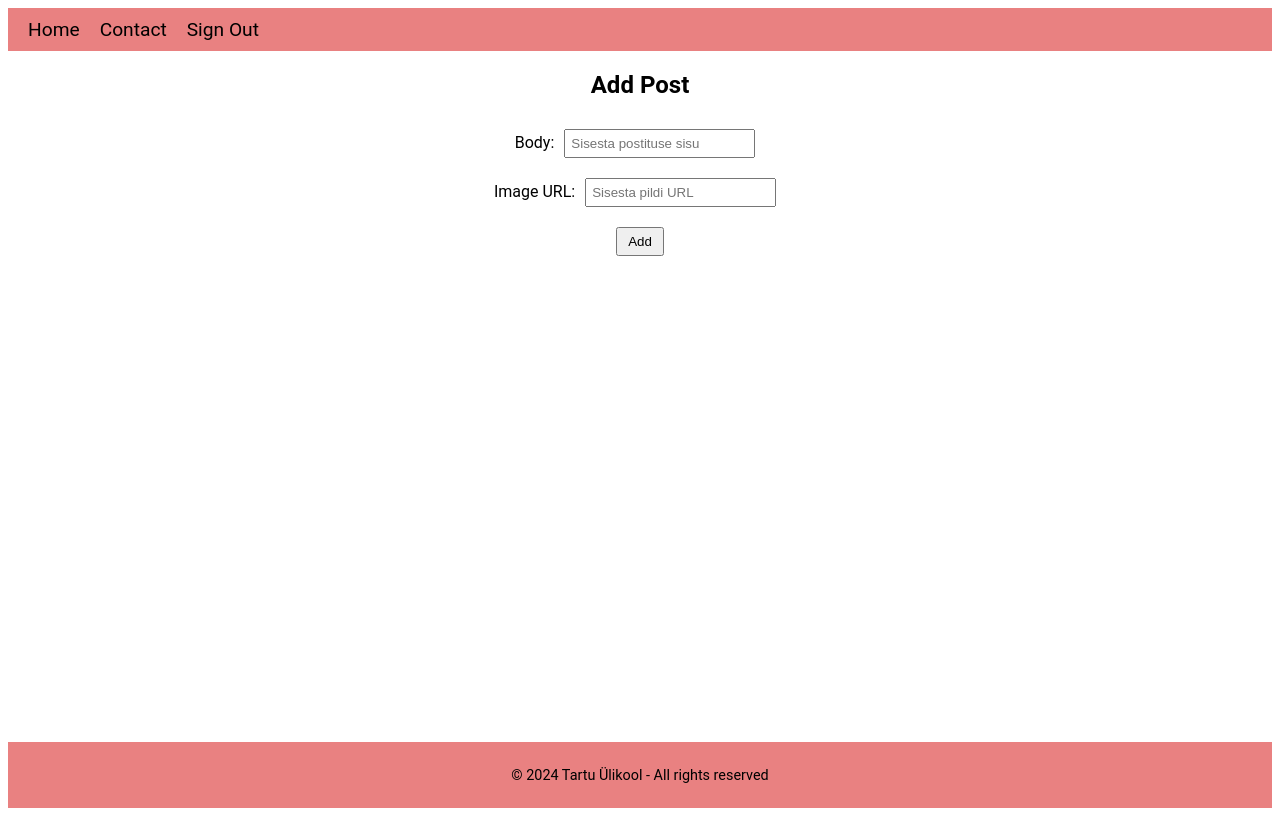
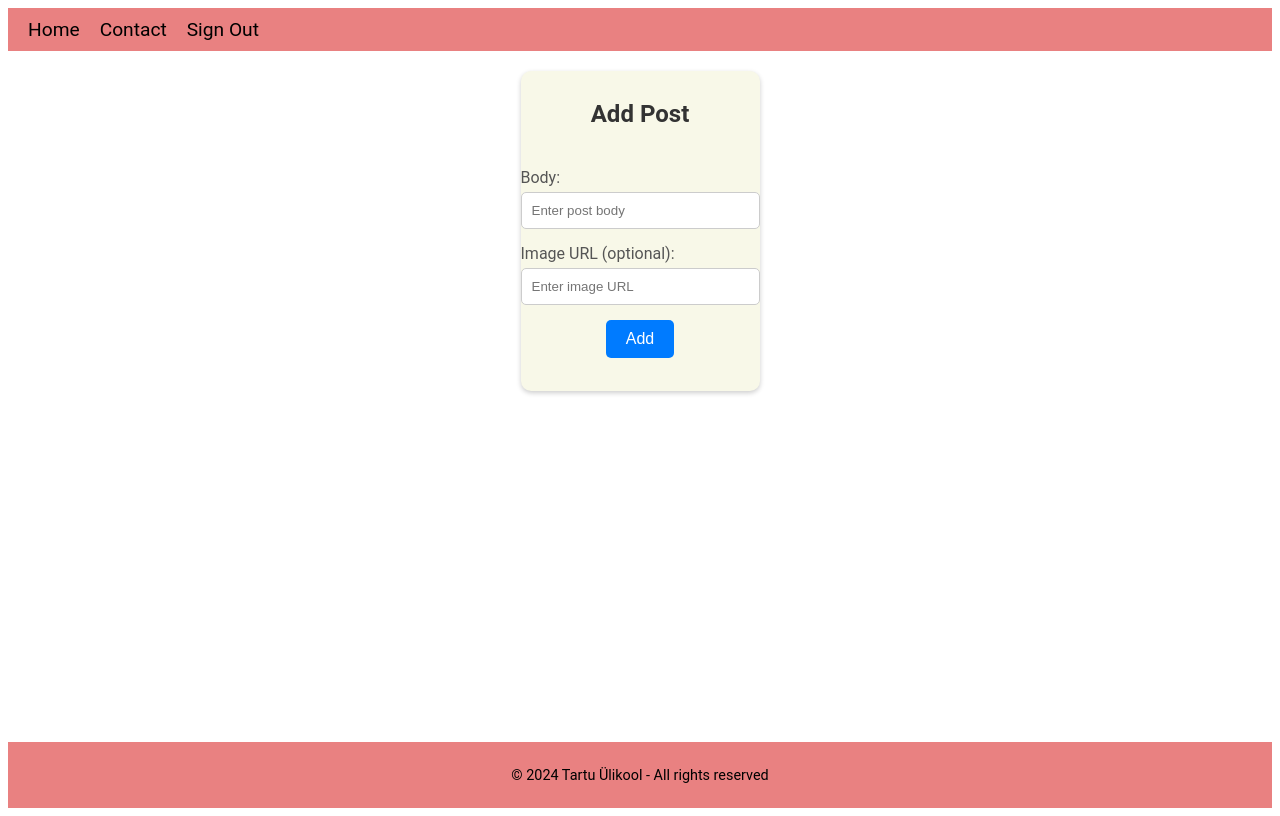
Before and after one commit to RaivoPoisu/WAD2024last, a Vue app in the folder frontend/homework4/: page /add-post in a window 1280 px wide. Built offline with nearby package versions, Linux system fonts and the light colour scheme; sample sign-in values are in the browser's storage.

Commit message:
add post without image

```diff
--- a/frontend/homework4/src/components/AddPost.vue
+++ b/frontend/homework4/src/components/AddPost.vue
@@ -1,17 +1,15 @@
 <template>
-    <div class="add-post">
-      <h2>Add Post</h2>
-      <form @submit.prevent="addPost">
-        <div>
-          <label>Body:</label>
-          <input v-model="body" placeholder="Sisesta postituse sisu" />
-        </div>
-        <div>
-          <label>Image URL:</label>
-          <input v-model="image_url" placeholder="Sisesta pildi URL" />
-        </div>
-        <button type="submit">Add</button>
-      </form>
+    <div class="add-post-container">
+      <h1 class="add-post-title">Add Post</h1>
+      <div class="form-container">
+        <label for="body" class="label">Body:</label>
+        <input v-model="body" id="body" class="input-field" placeholder="Enter post body" />
+
+        <label for="image_url" class="label">Image URL (optional):</label>
+        <input v-model="image_url" id="image_url" class="input-field" placeholder="Enter image URL" />
+
+        <button @click="submitPost" class="submit-button">Add</button>
+      </div>
     </div>
   </template>
 
@@ -26,16 +24,23 @@
       };
     },
     methods: {
-      async addPost() {
+      async submitPost() {
+        if (!this.body) {
+          alert('Post body cannot be empty!');
+          return;
+        }
         try {
           await axios.post('http://localhost:3000/posts', {
             body: this.body,
-            image_url: this.image_url,
+            image_url: this.image_url || null, // Kui pilti pole, saadab nulli
+            date: new Date().toISOString(),
           });
-          alert('Postitus edukalt lisatud!');
-          this.$router.push('/');
+          alert('Post added successfully!');
+          this.body = ''; // Tühjenda väljad pärast lisamist
+          this.image_url = '';
         } catch (error) {
-          console.error('Postituse lisamine ebaõnnestus:', error);
+          console.error('Error adding post:', error);
+          alert('Post addition failed.');
         }
       },
     },
@@ -43,15 +48,67 @@
   </script>
 
   <style scoped>
-  .add-post {
-    text-align: center;
+  /* Peamine konteiner keskele */
+  .add-post-container {
+    display: flex;
+    flex-direction: column;
+    justify-content: center;
+    align-items: center;
+    height: 40vh;
+    background-color: #f8f8e8;
+    border-radius: 10px;
+    margin: 20px auto;
+    max-width: 500px;
+    box-shadow: 0 2px 5px rgba(0, 0, 0, 0.2);
   }
-  input {
-    margin: 10px;
-    padding: 5px;
+
+  /* Pealkiri */
+  .add-post-title {
+    margin-bottom: 20px;
+    font-size: 24px;
+    color: #333;
   }
-  button {
-    margin: 10px;
-    padding: 5px 10px;
+
+  /* Vormide konteiner */
+  .form-container {
+    display: flex;
+    flex-direction: column;
+    align-items: center;
+    width: 100%;
+    padding: 20px;
+  }
+
+  /* Siltide (Body, Image URL) stiil */
+  .label {
+    font-size: 16px;
+    color: #555;
+    margin-bottom: 5px;
+    text-align: left;
+    width: 100%;
+  }
+
+  /* Sisendväljad */
+  .input-field {
+    width: 100%;
+    padding: 10px;
+    margin-bottom: 15px;
+    border: 1px solid #ccc;
+    border-radius: 5px;
+    box-sizing: border-box;
+  }
+
+  /* Nupp */
+  .submit-button {
+    background-color: #007bff;
+    color: white;
+    border: none;
+    padding: 10px 20px;
+    font-size: 16px;
+    cursor: pointer;
+    border-radius: 5px;
+  }
+
+  .submit-button:hover {
+    background-color: #0056b3;
   }
   </style>
--- a/frontend/homework4/src/components/Home.vue
+++ b/frontend/homework4/src/components/Home.vue
@@ -1,16 +1,21 @@
 <template>
     <div>
       <div v-for="post in posts" :key="post.id" class="post-container">
-      <!-- Tekst ja kuupäev -->
+        <!-- Kuupäev -->
         <div class="post-header">
-        <span class="post-title">{{ post.body }}</span>
           <span class="post-date">{{ formatDate(post.date) }}</span>
         </div>
 
-      <!-- Pilt -->
-      <img :src="post.image_url" alt="Posti pilt" class="post-image" @click="goToPost(post.id)" />
+        <!-- Tekst keskel -->
+        <div class="post-text">
+          <span class="post-title">{{ post.body }}</span>
         </div>
 
+        <!-- Pilt (kuvatakse ainult, kui post.image_url on olemas) -->
+        <img v-if="post.image_url" :src="post.image_url" alt="Posti pilt" class="post-image" @click="goToPost(post.id)" />
+      </div>
+
+      <!-- Nupud -->
       <div class="button-container">
         <button @click="navigateToAddPost" class="add-button">Add Post</button>
         <button @click="deleteAllPosts" class="delete-button">Delete All</button>
@@ -21,7 +26,6 @@
 
   <script>
   import axios from 'axios';
-  import { useRouter } from 'vue-router';
 
   export default {
     data() {
@@ -54,11 +58,8 @@
       goToPost(id) {
         this.$router.push(`/post/${id}`);
       },
-      goToAddPost() {
+      navigateToAddPost() {
         this.$router.push('/add-post');
-      },
-      navigateToAddPost() {
-      this.$router.push('/add-post'); // Viib add-post lehele
       },
       async deleteAllPosts() {
         if (confirm('Kas oled kindel, et soovid kõik postitused kustutada?')) {
@@ -76,29 +77,18 @@
   </script>
 
   <style scoped>
-  .home {
-    text-align: center;
-  }
-  .post {
-    margin-bottom: 20px;
-  }
-  .post-title {
-    cursor: pointer;
-    color: blue;
-  }
   .post-container {
     margin: 20px auto;
-  width: 50%; /* Määrab laiuse */
+    width: 50%;
     position: relative;
+    text-align: center; /* Keskendab teksti */
   }
+
   .post-header {
     display: flex;
-  justify-content: space-between;
+    justify-content: flex-end;
     align-items: center;
-  width: 100%; /* Sama lai kui pilt */
-  position: absolute;
-  top: 0;
-  background-color: rgba(255, 255, 255, 0.8); /* Taust kergelt läbipaistev */
+    width: 100%;
     padding: 10px;
     box-sizing: border-box;
   }
@@ -106,6 +96,7 @@
   .post-title {
     font-weight: bold;
     color: blue;
+    margin: 20px 0; /* Vahe pealkirja ja pildi vahel */
   }
 
   .post-date {
@@ -116,26 +107,21 @@
   .post-image {
     width: 100%;
     height: auto;
-  display: block;
-  margin-top: 40px; /* Et headeriga ei kattuks */
-}
-  img {
-    width: 300px;
-    height: auto;
+    margin-top: 10px;
     cursor: pointer;
-    margin: 10px 0;
   }
 
   .button-container {
     display: flex;
-  justify-content: center; /* Nupud joondatakse horisontaalselt keskele */
-  align-items: center; /* Vertikaalselt keskele */
-  margin-top: 20px; /* Vajadusel lisa vahe sisu ja nuppude vahele */
+    justify-content: center;
+    align-items: center;
+    margin-top: 20px;
   }
 
-.add-button, .delete-button {
-  margin: 0 10px; /* Vahe nuppude vahel */
-  padding: 10px 15px; /* Nuppude suurus */
+  .add-button,
+  .delete-button {
+    margin: 0 10px;
+    padding: 10px 15px;
     border: none;
     border-radius: 5px;
     cursor: pointer;
@@ -143,12 +129,12 @@
   }
 
   .add-button {
-  background-color: #007bff; /* Sinine taust */
+    background-color: #007bff;
     color: white;
   }
 
   .delete-button {
-  background-color: #dc3545; /* Punane taust */
+    background-color: #dc3545;
     color: white;
   }
   </style>
```
Lines whose indentation alone changed are shown as unchanged.
